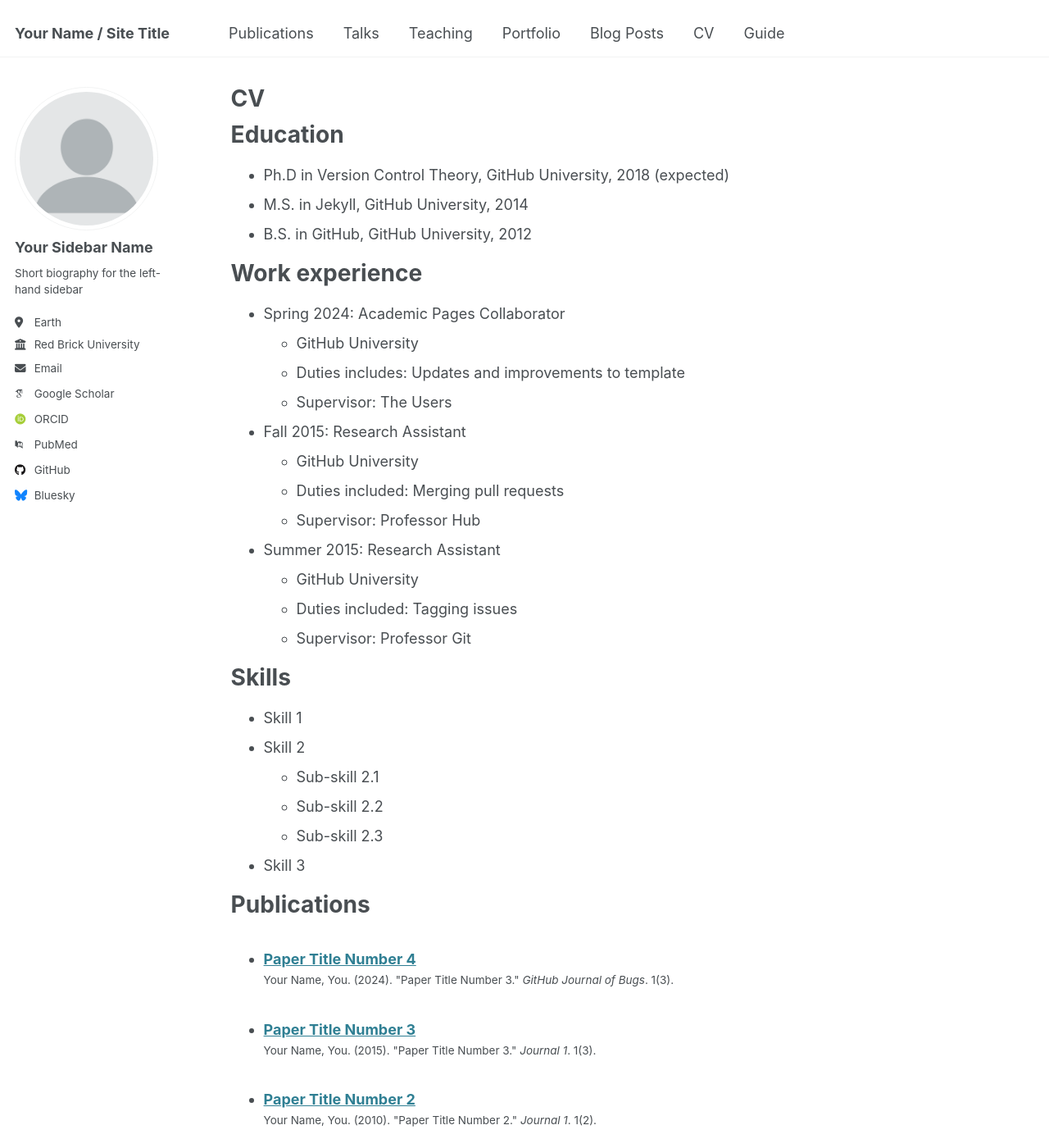
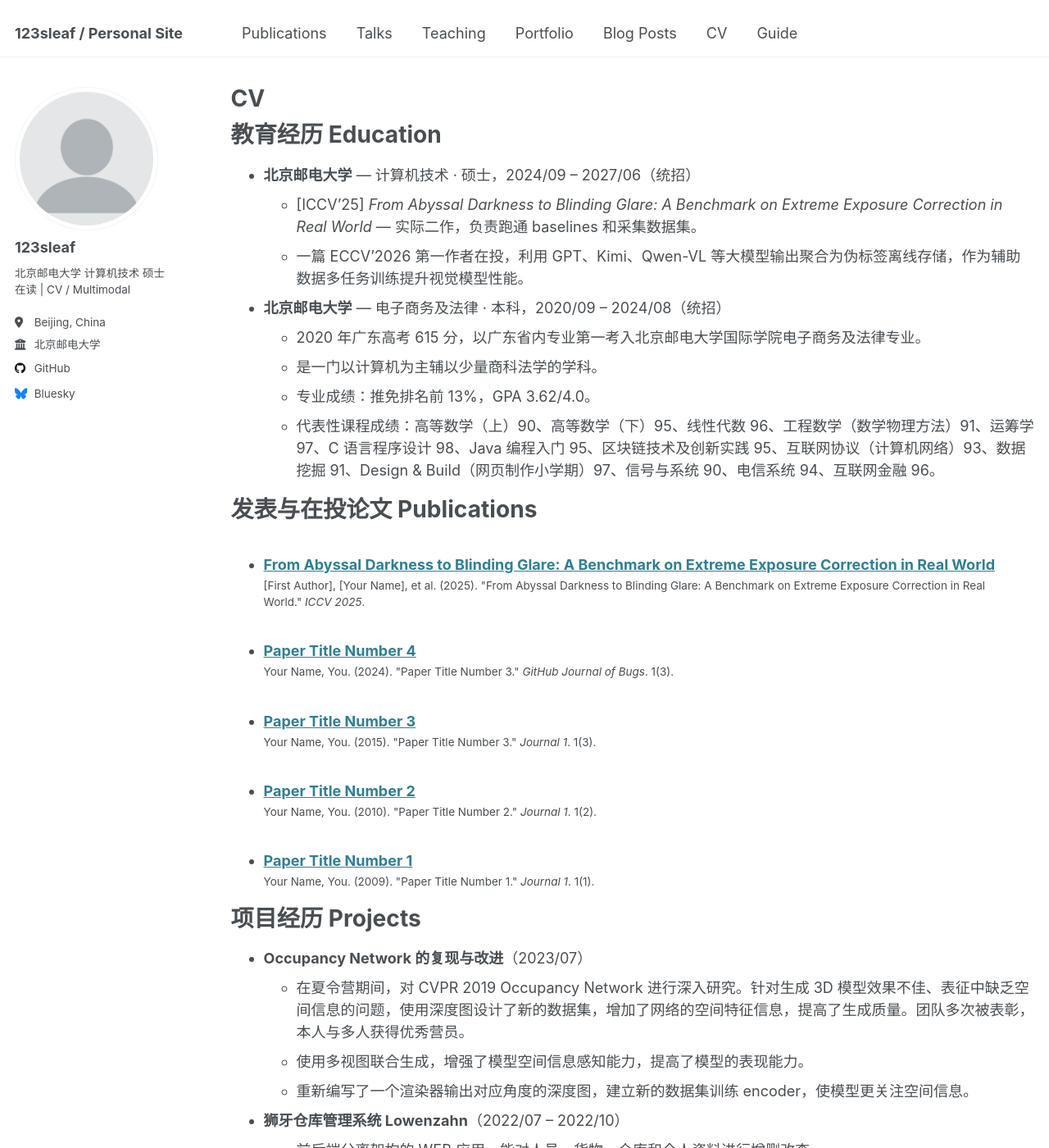
Before and after one commit to 123sleaf-123/sleaf, a Jekyll site: the page built from _pages/cv.md, in a window 1280 px wide and 1400 px high. Shown: the whole window at 82% size. Built offline with Jekyll 4.4.1, drawn with Linux system fonts in a browser that asks for light colours; some web fonts are replaced; some of the changed text lies outside the part shown.

Commit message:
Update CV with personal resume information
Co-authored-by: 123sleaf-123 <80097831+123sleaf-123@users.noreply.github.com>
Agent-Logs-Url: https://github.com/123sleaf-123/sleaf/sessions/b2a2e32b-c212-424f-aae1-429c4c984740

```diff
--- a/_config.yml
+++ b/_config.yml
@@ -9,13 +9,13 @@
 # Basic Site Settings
 locale                   : "en-US"
 site_theme               : "default"
-title                    : "Your Name / Site Title"
+title                    : "123sleaf / Personal Site"
 title_separator          : "-"
-name                     : &name "Your Name"
-description              : &description "personal description"
-url                      : https://academicpages.github.io # the base hostname & protocol for your site e.g. "https://[your GitHub username].github.io"
+name                     : &name "123sleaf"
+description              : &description "北京邮电大学 计算机技术 硕士在读"
+url                      : https://123sleaf-123.github.io # the base hostname & protocol for your site e.g. "https://[your GitHub username].github.io"
 baseurl                  : "" # the subpath of your site, e.g. "/blog"
-repository               : "academicpages/academicpages.github.io"
+repository               : "123sleaf-123/sleaf"
 
 # Site Author - The following control what appear as part of the author content on the side bar.
 #               If a field is blank the icon and link will not appear, otherwise it will be shown.
@@ -23,21 +23,21 @@ repository               : "academicpages/academicpages.github.io"
 author:
   # Biographic information
   avatar           : "profile.png"
-  name             : "Your Sidebar Name"
+  name             : "123sleaf"
   pronouns         : # example: "she/her"
-  bio              : "Short biography for the left-hand sidebar"
-  location         : "Earth"
-  employer         : "Red Brick University"
+  bio              : "北京邮电大学 计算机技术 硕士在读 | CV / Multimodal"
+  location         : "Beijing, China"
+  employer         : "北京邮电大学"
   uri              : # URL
-  email            : "none@example.org"
+  email            : # none@example.org
 
   # Academic websites
   arxiv            : # URL - Update with the correct link to your profile
-  googlescholar    : "https://scholar.google.com/citations?user=PS_CX0AAAAAJ"
+  googlescholar    : # https://scholar.google.com/citations?user=PS_CX0AAAAAJ
   impactstory      : # URL
-  orcid            : "http://orcid.org/yourorcidurl"
+  orcid            : # http://orcid.org/yourorcidurl
   semantic         : # URL
-  pubmed           : "https://www.ncbi.nlm.nih.gov/pubmed/?term=john+snow"
+  pubmed           : # https://www.ncbi.nlm.nih.gov/pubmed/?term=john+snow
   researchgate     : # URL
   scopus           : # URL
 
@@ -45,7 +45,7 @@ author:
   bitbucket        : # Username - Update with your username on the site
   codepen          : # Username
   dribbble         : # Username
-  github           : "academicpages"
+  github           : "123sleaf-123"
   kaggle           : # Username
   stackoverflow    : # User number or user number and name (i.e., use "1" or "1/jeff-atwood")
 
--- a/_pages/cv.md
+++ b/_pages/cv.md
@@ -9,56 +9,44 @@ redirect_from:
 
 {% include base_path %}
 
-Education
+教育经历 Education
 ======
-* Ph.D in Version Control Theory, GitHub University, 2018 (expected)
-* M.S. in Jekyll, GitHub University, 2014
-* B.S. in GitHub, GitHub University, 2012
+* **北京邮电大学** — 计算机技术 · 硕士，2024/09 – 2027/06（统招）
+  * \[ICCV'25\] *From Abyssal Darkness to Blinding Glare: A Benchmark on Extreme Exposure Correction in Real World* — 实际二作，负责跑通 baselines 和采集数据集。
+  * 一篇 ECCV'2026 第一作者在投，利用 GPT、Kimi、Qwen-VL 等大模型输出聚合为伪标签离线存储，作为辅助数据多任务训练提升视觉模型性能。
 
-Work experience
-======
-* Spring 2024: Academic Pages Collaborator
-  * GitHub University
-  * Duties includes: Updates and improvements to template
-  * Supervisor: The Users
+* **北京邮电大学** — 电子商务及法律 · 本科，2020/09 – 2024/08（统招）
+  * 2020 年广东高考 615 分，以广东省内专业第一考入北京邮电大学国际学院电子商务及法律专业。
+  * 是一门以计算机为主辅以少量商科法学的学科。
+  * 专业成绩：推免排名前 13%，GPA 3.62/4.0。
+  * 代表性课程成绩：高等数学（上）90、高等数学（下）95、线性代数 96、工程数学（数学物理方法）91、运筹学 97、C 语言程序设计 98、Java 编程入门 95、区块链技术及创新实践 95、互联网协议（计算机网络）93、数据挖掘 91、Design & Build（网页制作小学期）97、信号与系统 90、电信系统 94、互联网金融 96。
 
-* Fall 2015: Research Assistant
-  * GitHub University
-  * Duties included: Merging pull requests
-  * Supervisor: Professor Hub
-
-* Summer 2015: Research Assistant
-  * GitHub University
-  * Duties included: Tagging issues
-  * Supervisor: Professor Git
-
-Skills
-======
-* Skill 1
-* Skill 2
-  * Sub-skill 2.1
-  * Sub-skill 2.2
-  * Sub-skill 2.3
-* Skill 3
-
-Publications
+发表与在投论文 Publications
 ======
   <ul>{% for post in site.publications reversed %}
     {% include archive-single-cv.html %}
   {% endfor %}</ul>
 
-Talks
+项目经历 Projects
 ======
-  <ul>{% for post in site.talks reversed %}
-    {% include archive-single-talk-cv.html  %}
-  {% endfor %}</ul>
+* **Occupancy Network 的复现与改进**（2023/07）
+  * 在夏令营期间，对 CVPR 2019 Occupancy Network 进行深入研究。针对生成 3D 模型效果不佳、表征中缺乏空间信息的问题，使用深度图设计了新的数据集，增加了网络的空间特征信息，提高了生成质量。团队多次被表彰，本人与多人获得优秀营员。
+  * 使用多视图联合生成，增强了模型空间信息感知能力，提高了模型的表现能力。
+  * 重新编写了一个渲染器输出对应角度的深度图，建立新的数据集训练 encoder，使模型更关注空间信息。
 
-Teaching
+* **狮牙仓库管理系统 Lowenzahn**（2022/07 – 2022/10）
+  * 前后端分离架构的 WEB 应用，能对人员、货物、仓库和个人资料进行增删改查。
+  * 使用 Vue 和 Spring，实现前后端分离架构网页端仓库管理应用。
+  * 使用 Nginx，实现了服务器部署和在线访问。
+  * 项目地址：[github.com/123sleaf-123/Lowenzahn](https://github.com/123sleaf-123/Lowenzahn)
+
+* **基于命令行的中国象棋游戏**（C 语言，2023/02 – 2023/03）
+  * 实现了棋子移动、寻路提示、击杀提示、玩家对弈和悔棋的功能。
+  * 项目地址：[github.com/123sleaf-123/ChineseChess-](https://github.com/123sleaf-123/ChineseChess-)
+
+* **《三天打鱼》— 基于 C# 和 Godot 的类幸存者肉鸽游戏**（2024/01 – 2024/03）
+  * 实现了移动、射击、怪物生成、经验值掉落、升级与选项升级。
+
+荣誉奖项 Honors & Awards
 ======
-  <ul>{% for post in site.teaching reversed %}
-    {% include archive-single-cv.html %}
-  {% endfor %}</ul>
-
-Service and leadership
-======
-* Currently signed in to 43 different slack teams
+* 全国大学生数学竞赛，三等奖
--- /dev/null
+++ b/_publications/2025-01-01-extreme-exposure-correction.md
@@ -0,0 +1,14 @@
+---
+title: "From Abyssal Darkness to Blinding Glare: A Benchmark on Extreme Exposure Correction in Real World"
+collection: publications
+category: conferences
+permalink: /publication/2025-extreme-exposure-correction
+excerpt: 'A benchmark dataset and evaluation framework for extreme exposure correction in real-world scenarios, covering both severely underexposed (abyssal darkness) and severely overexposed (blinding glare) conditions.'
+date: 2025-01-01
+venue: 'ICCV 2025'
+citation: '[First Author], [Your Name], et al. (2025). &quot;From Abyssal Darkness to Blinding Glare: A Benchmark on Extreme Exposure Correction in Real World.&quot; <i>ICCV 2025</i>.'
+---
+
+本文提出了一个针对真实世界极端曝光校正的基准数据集与评估框架，涵盖严重欠曝光（深渊黑暗）和严重过曝光（刺眼强光）两种极端条件。
+
+**个人贡献（实际二作）**：负责跑通各 baseline 方法并采集构建数据集。
```
